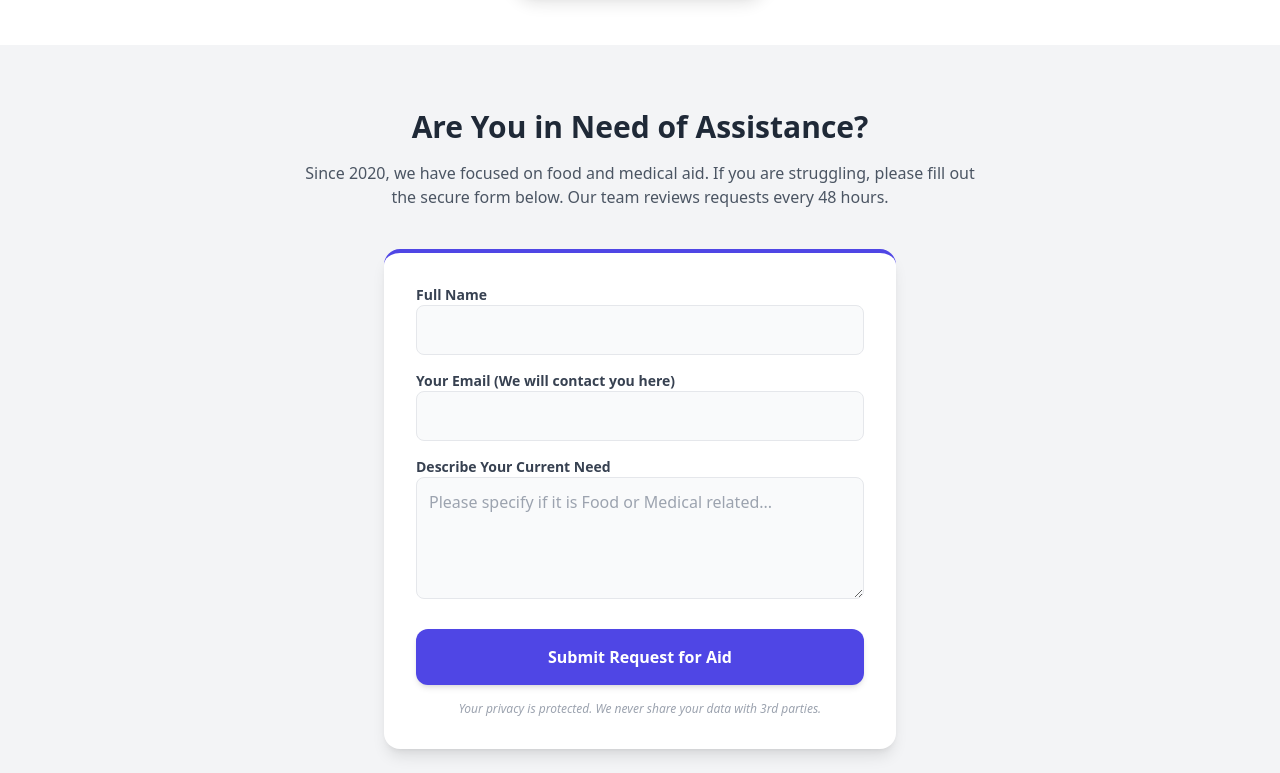
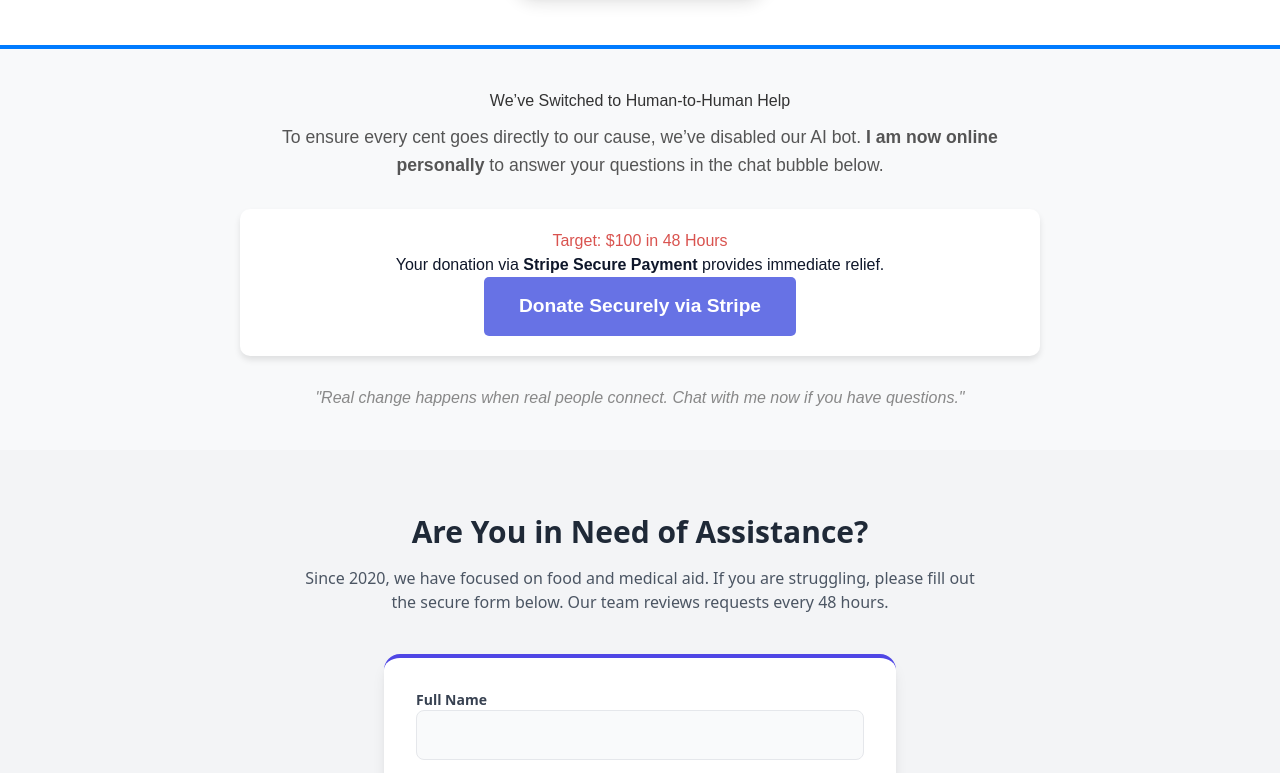
Before and after one commit to uthmankagency/Helpoutsomeonetoday, a plain HTML site: page index.html in a window 1280 px wide. Shown: the part 3811-4584 px from the top of the page. Drawn offline with nearby package versions, Linux system fonts and the light colour scheme.

Commit message:
Update index.html

```diff
--- a/index.html
+++ b/index.html
@@ -126,6 +126,40 @@
         </a>
     </div>
 </section>
+    <section style="background-color: #f8f9fa; padding: 40px 20px; border-top: 4px solid #007bff; text-align: center; font-family: sans-serif;">
+    <div style="max-width: 800px; margin: 0 auto;">
+        <h2 style="color: #333; margin-bottom: 10px;">We’ve Switched to Human-to-Human Help</h2>
+        <p style="font-size: 1.1rem; color: #555; line-height: 1.6;">
+            To ensure every cent goes directly to our cause, we’ve disabled our AI bot.
+            <strong>I am now online personally</strong> to answer your questions in the chat bubble below.
+        </p>
+
+        <div style="margin: 30px 0; padding: 20px; background: white; border-radius: 10px; box-shadow: 0 4px 6px rgba(0,0,0,0.1);">
+            <h3 style="margin-top: 0; color: #d9534f;">Target: $100 in 48 Hours</h3>
+            <p>Your donation via <strong>Stripe Secure Payment</strong> provides immediate relief.</p>
+            <a href="#" style="display: inline-block; background-color: #6772e5; color: white; padding: 15px 35px; border-radius: 5px; text-decoration: none; font-weight: bold; font-size: 1.2rem; transition: background 0.3s;">
+                Donate Securely via Stripe
+            </a>
+        </div>
+
+        <p style="font-style: italic; color: #888;">
+            "Real change happens when real people connect. Chat with me now if you have questions."
+            <!--Start of Tawk.to Script-->
+<script type="text/javascript">
+var Tawk_API=Tawk_API||{}, Tawk_LoadStart=new Date();
+(function(){
+var s1=document.createElement("script"),s0=document.getElementsByTagName("script")[0];
+s1.async=true;
+s1.src='https://embed.tawk.to/69acbeaae13b5e1c381bf028/1jj5chige';
+s1.charset='UTF-8';
+s1.setAttribute('crossorigin','*');
+s0.parentNode.insertBefore(s1,s0);
+})();
+</script>
+<!--End of Tawk.to Script-->
+        </p>
+    </div>
+</section>
     <section id="request-aid" class="py-16 bg-gray-100">
     <div class="container mx-auto px-6 text-center">
         <h2 class="text-3xl font-bold text-gray-800 mb-4">Are You in Need of Assistance?</h2>
```
